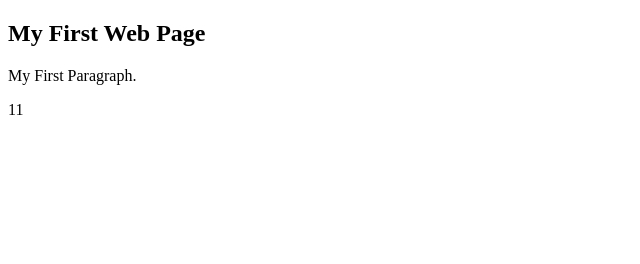
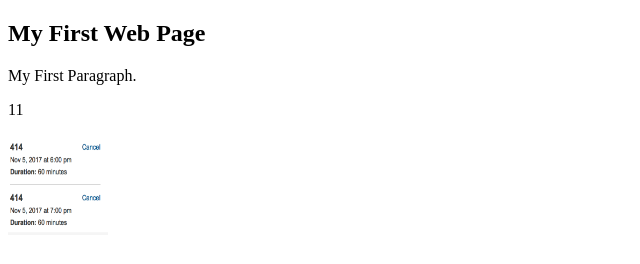
Before and after one commit to nemaya/nemaya.github.io, a plain HTML site: page index.html in a window 1280 px wide. Shown: the whole page, without its empty margins (0-640 px from the left). Drawn offline with Linux system fonts and the light colour scheme.

Commit message:
test image

```diff
--- a/index.html
+++ b/index.html
@@ -6,6 +6,7 @@
 <p>My First Paragraph.</p>
 
 <p id="demo"></p>
+<img src="image.png" alt="image" width="100" height="100">
 
 <script>
 document.getElementById("demo").innerHTML = 5 + 6;
```
Also changed, not shown: image.png (added).
